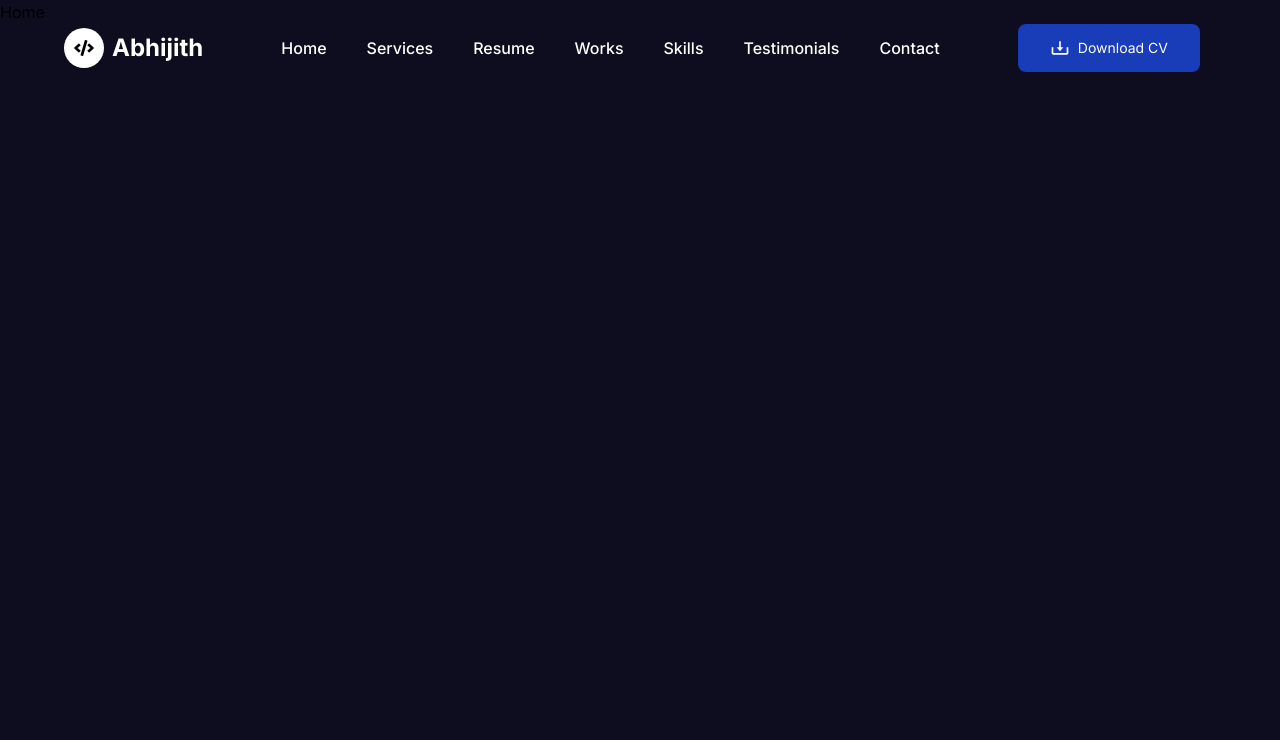
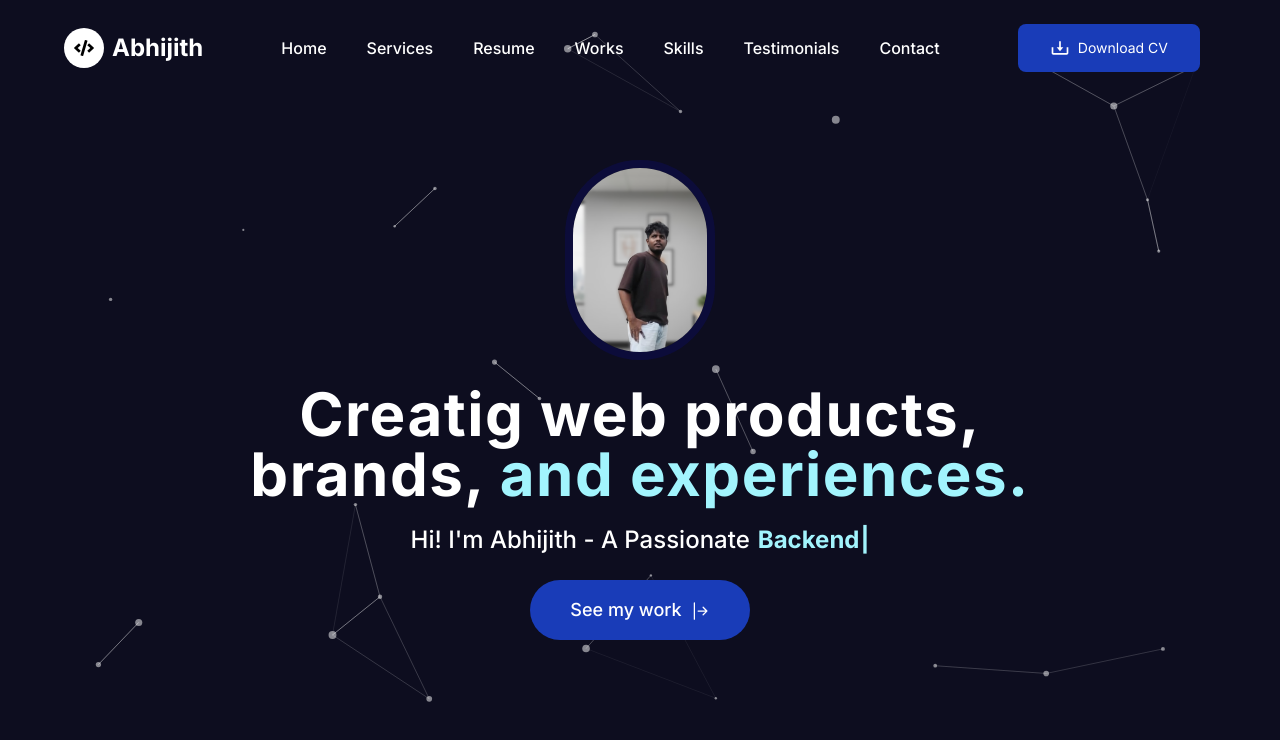
Before and after one commit to abhijithpr08/MERN-Stack-Developer---Portfolio---Abhijith-PR, a Next.js app: page / in a window 1280 px wide. Shown: the top 740 px of the page. Built offline with nearby package versions, Linux system fonts and the light colour scheme.

Commit message:
hero section completed

```diff
--- /dev/null
+++ b/components/Home/Hero/Hero.tsx
@@ -0,0 +1,53 @@
+"use client";
+import Image from 'next/image'
+import React from 'react'
+import { BsArrowBarRight } from 'react-icons/bs';
+import Typewriter from 'typewriter-effect'
+import ParticlesHero from './ParticaleBachground';
+
+const Hero = () => {
+  return (
+    <div className='relative h-screen flex items-center justify-center text-white overflow-hidden flex-col'>
+
+        <ParticlesHero/>
+
+        <div className='relative z-10 flex flex-col items-center'>
+            <Image
+             src="/images/heroimg.png"
+             alt='heroImage'
+             width={150}
+             height={150}
+             className='rounded-full border-8 border-[#0c0c48aa]'
+             />
+             <h1 className='text-2xl sm:text-4xl md:text-5xl lg:text-6xl mt-6 text-center font-bold tracking-wide'>
+                Creatig web products,<br />brands,
+                <span className='text-cyan-200'> and experiences.</span>
+             </h1>
+             <h2 className='mt-5 text-sm px-2 text-center sm:text-2xl font-medium flex items-center'>
+                Hi! I'm Abhijith - A Passionate
+                <span className='text-cyan-200 font-bold'>
+                    <Typewriter options={{
+                        strings:[
+                            " Frontend Developer",
+                            " Backend Developer",
+                            " Web Developer",
+                        ],
+                        autoStart:true,
+                        loop:true,
+                        delay:75,
+                        deleteSpeed:50,
+                        wrapperClassName:"pl-2",
+                    }}/>
+                </span>
+             </h2>
+             <button className='mt-6 px-10 py-4 bg-blue-800 hover:bg-blue-900 transition-all duration-300
+             cursor-pointer rounded-full text-lg font-medium'>
+                <span>See my work</span>
+                <BsArrowBarRight className='w-5 h-5 ml-2 inline-block'/>
+             </button>
+        </div>
+    </div>
+  )
+}
+
+export default Hero
--- /dev/null
+++ b/components/Home/Hero/ParticaleBachground.tsx
@@ -0,0 +1,86 @@
+""// components/ParticlesHero.tsx
+"use client";
+
+import { useEffect, useMemo, useState } from "react";
+import Particles, { initParticlesEngine } from "@tsparticles/react";
+import {
+  type Container,
+  type ISourceOptions,
+  MoveDirection,
+  OutMode,
+} from "@tsparticles/engine";
+import { loadSlim } from "@tsparticles/slim";
+
+export default function ParticlesHero() {
+  const [init, setInit] = useState(false);
+
+  useEffect(() => {
+    initParticlesEngine(async (engine) => {
+      await loadSlim(engine);
+    }).then(() => {
+      setInit(true);
+    });
+  }, []);
+
+  const particlesLoaded = async (container?: Container): Promise<void> => {
+    console.log(container);
+  };
+
+  const options: ISourceOptions = useMemo(
+    () => ({
+      background: {
+        color: { value: "transparent" }, // Transparent for overlay use
+      },
+      fullScreen: {
+        enable: false,
+      },
+      fpsLimit: 60,
+      interactivity: {
+        events: {
+          onClick: { enable: true, mode: "push" },
+          onHover: { enable: true, mode: "repulse" },
+        },
+        modes: {
+          push: { quantity: 4 },
+          repulse: { distance: 100, duration: 0.4 },
+        },
+      },
+      particles: {
+        color: { value: "#ffffff" },
+        links: {
+          color: "#ffffff",
+          distance: 150,
+          enable: true,
+          opacity: 0.4,
+          width: 1,
+        },
+        move: {
+          direction: MoveDirection.none,
+          enable: true,
+          outModes: { default: OutMode.out },
+          speed: 2,
+        },
+        number: {
+          density: { enable: true, area: 800 },
+          value: 60,
+        },
+        opacity: { value: 0.5 },
+        shape: { type: "circle" },
+        size: { value: { min: 1, max: 4 } },
+      },
+      detectRetina: true,
+    }),
+    []
+  );
+
+  if (!init) return null;
+
+  return (
+    <Particles
+      id="tsparticles"
+      particlesLoaded={particlesLoaded}
+      options={options}
+      className="absolute inset-0 "
+    />
+  );
+}
--- a/components/Home/Home.tsx
+++ b/components/Home/Home.tsx
@@ -1,8 +1,11 @@
 import React from 'react'
+import Hero from './Hero/Hero'
 
 const Home = () => {
   return (
-    <div className='overflow-hidden'>Home</div>
+    <div className='overflow-hidden'>
+      <Hero/>
+    </div>
   )
 }
 
--- a/package.json
+++ b/package.json
@@ -9,10 +9,14 @@
     "lint": "eslint"
   },
   "dependencies": {
+    "@tsparticles/engine": "^3.9.1",
+    "@tsparticles/react": "^3.0.0",
+    "@tsparticles/slim": "^3.9.1",
     "next": "16.1.4",
     "react": "19.2.3",
     "react-dom": "19.2.3",
-    "react-icons": "^5.5.0"
+    "react-icons": "^5.5.0",
+    "typewriter-effect": "^2.22.0"
   },
   "devDependencies": {
     "@tailwindcss/postcss": "^4",
```
Also changed, not shown: public/images/heroimg.png (added), 1 other file (tests, documents, lock files or other folders).
